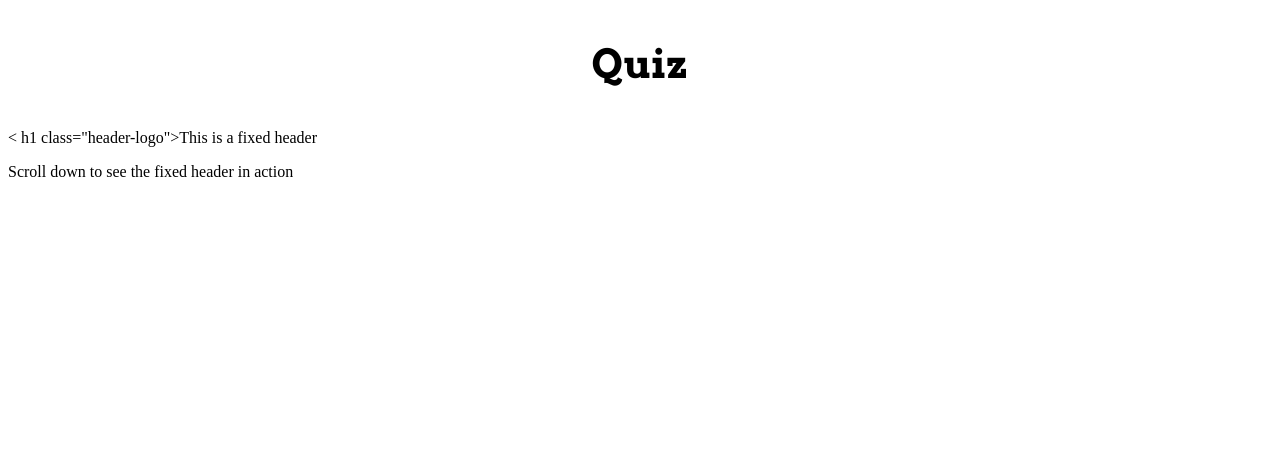
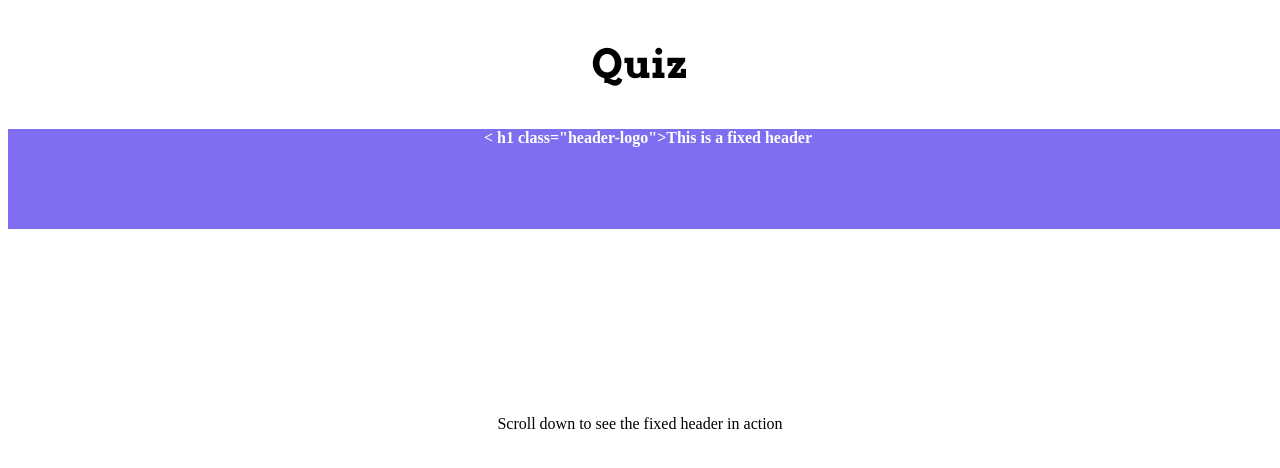
Before and after one commit to Jwabin/quiz, a plain HTML site: page index.html in a window 1280 px wide. Shown: the top 468 px of the page. Drawn offline with Linux system fonts and the light colour scheme.

Commit message:
Update style.css

```diff
--- a/style.css
+++ b/style.css
@@ -3,3 +3,34 @@
 	font-size: 40px;
 	font-family: 'Arvo', serif;
 }
+@import url(https://fonts.googleapis.com/css?family=Oswald:400,700);
+@import url(https://fonts.googleapis.com/css?family=Montserrat);
+
+body{
+	height: 1500px;
+	font-family: "Montserrat";
+}
+.offset{
+	margin-top: 0;
+	/* we add padding here to make room for the big fixed header */
+	padding-top: 270px;
+	text-align: center;
+}
+.header{
+	position: fixed;
+	width: 100%;
+	height: 100px;
+	font-weight: bold;
+	text-align: center;
+	background: #7f6ff0;
+	color: #fff;
+}
+.header-logo{
+	font-family: 'Oswald', sans-serif;
+	margin: 0;
+	padding-top: 8px;
+	font-size: 30px;
+	text-shadow: 3px 4px rgba(0, 0, 0, 0.1);
+}
+
+/* scroll down to see the fixed header in action! */
```
